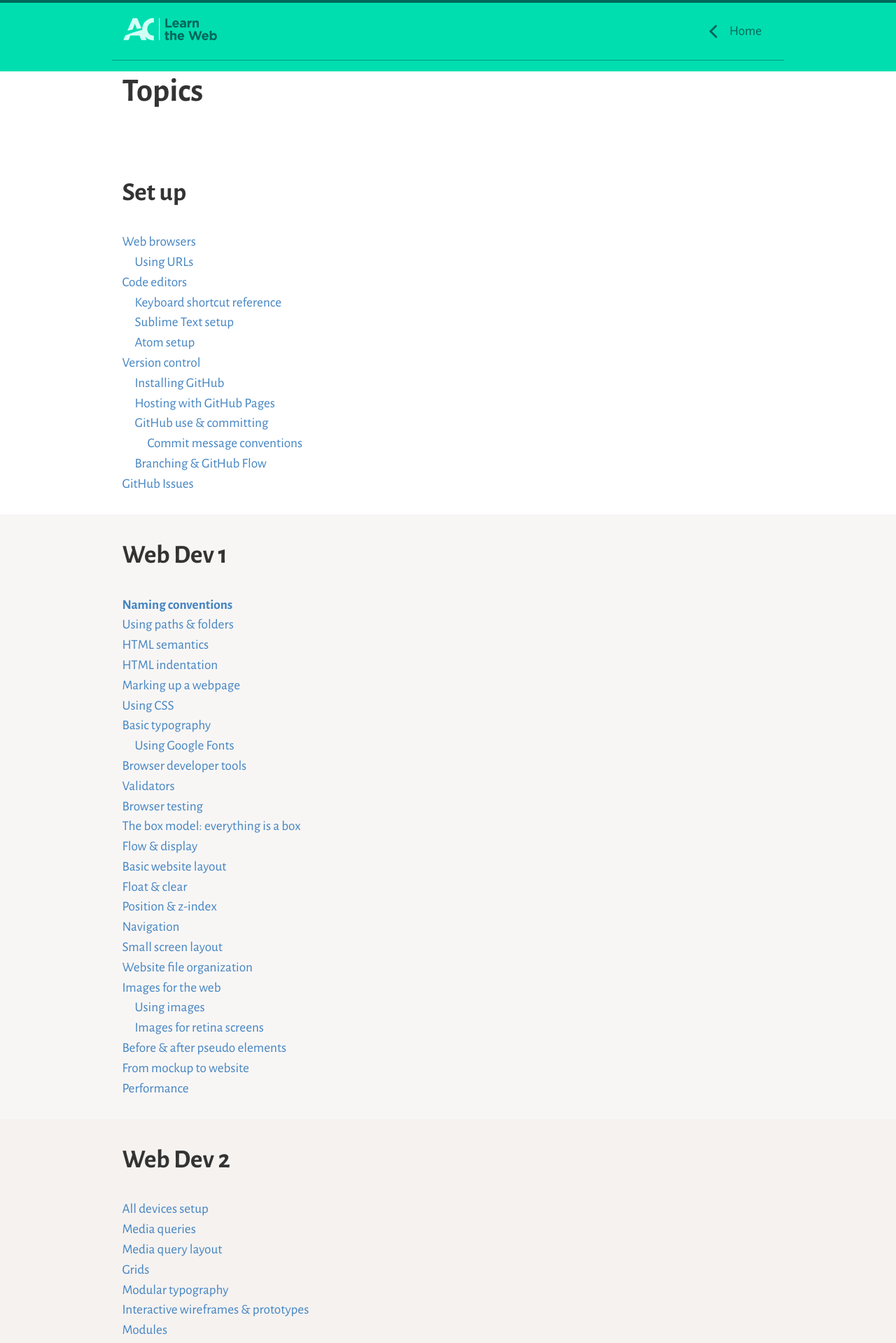
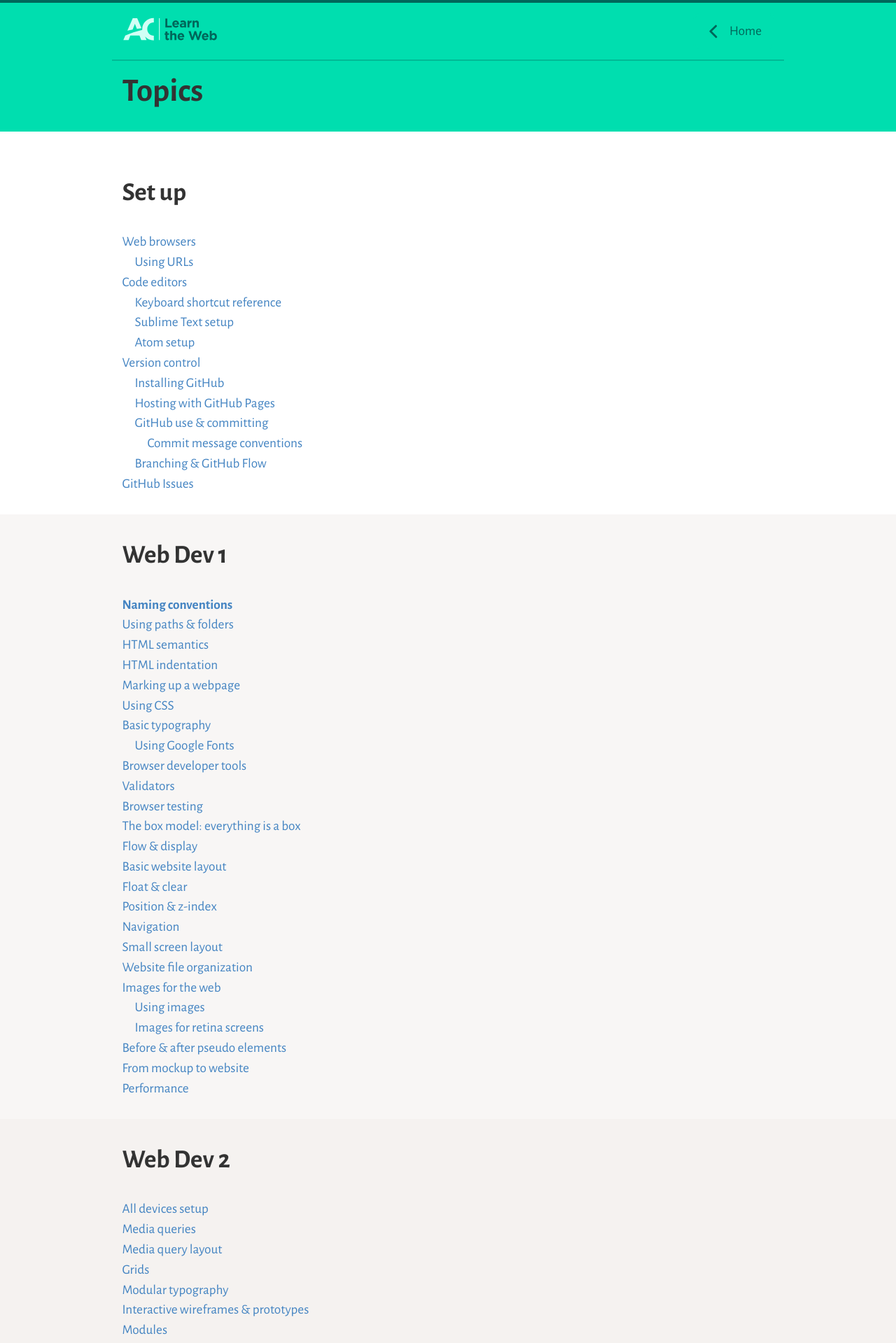
Before and after one commit to learn-the-web/www, a Jekyll site: the page built from topics.html, in a window 1280 px wide. Shown: the top 1919 px of the page at 70% size. Built offline with Jekyll 4.4.1, drawn with Linux system fonts in a browser that asks for light colours.

Commit message:
Fix bug after splitting CSS.

```diff
--- a/_layouts/article.html
+++ b/_layouts/article.html
@@ -20,7 +20,7 @@ layout: default
 </div>
 
 <main class="relative">
-  <div class="tutorial-header push">
+  <div class="header push">
     <div class="wrapper gutter-1-2">
       <a class="play-btn" href="https://www.youtube.com/watch?v=fcZ_dx1rf5U&amp;list={{page.playlist}}" data-playlist="{{page.playlist}}">
         <i class="icon play-icon"><svg><use xlink:href="#icon-play"/></svg></i>
--- a/css/article.css
+++ b/css/article.css
@@ -39,10 +39,6 @@
 
 .video-embed__item--loading {
   opacity: 0;
-}
-
-.tutorial-header {
-  background-color: var(--color-brand);
 }
 
 .tutorial h1 {
--- a/css/theme.css
+++ b/css/theme.css
@@ -33,6 +33,10 @@ hr {
   max-width: 40em;
 }
 
+.header {
+  background-color: var(--color-brand);
+}
+
 @media only screen and (min-width: 60em) {
 
   .wrapper {
--- a/topics.html
+++ b/topics.html
@@ -4,7 +4,7 @@ title: Topics
 ---
 
 <main class="relative">
-  <div class="tutorial-header push">
+  <div class="header push">
     <div class="wrapper gutter-1-2 pad-b">
       <h1 class="push-0 zetta">Topics</h1>
     </div>
```
Also changed, not shown: main-article.min.css, main.min.css.
